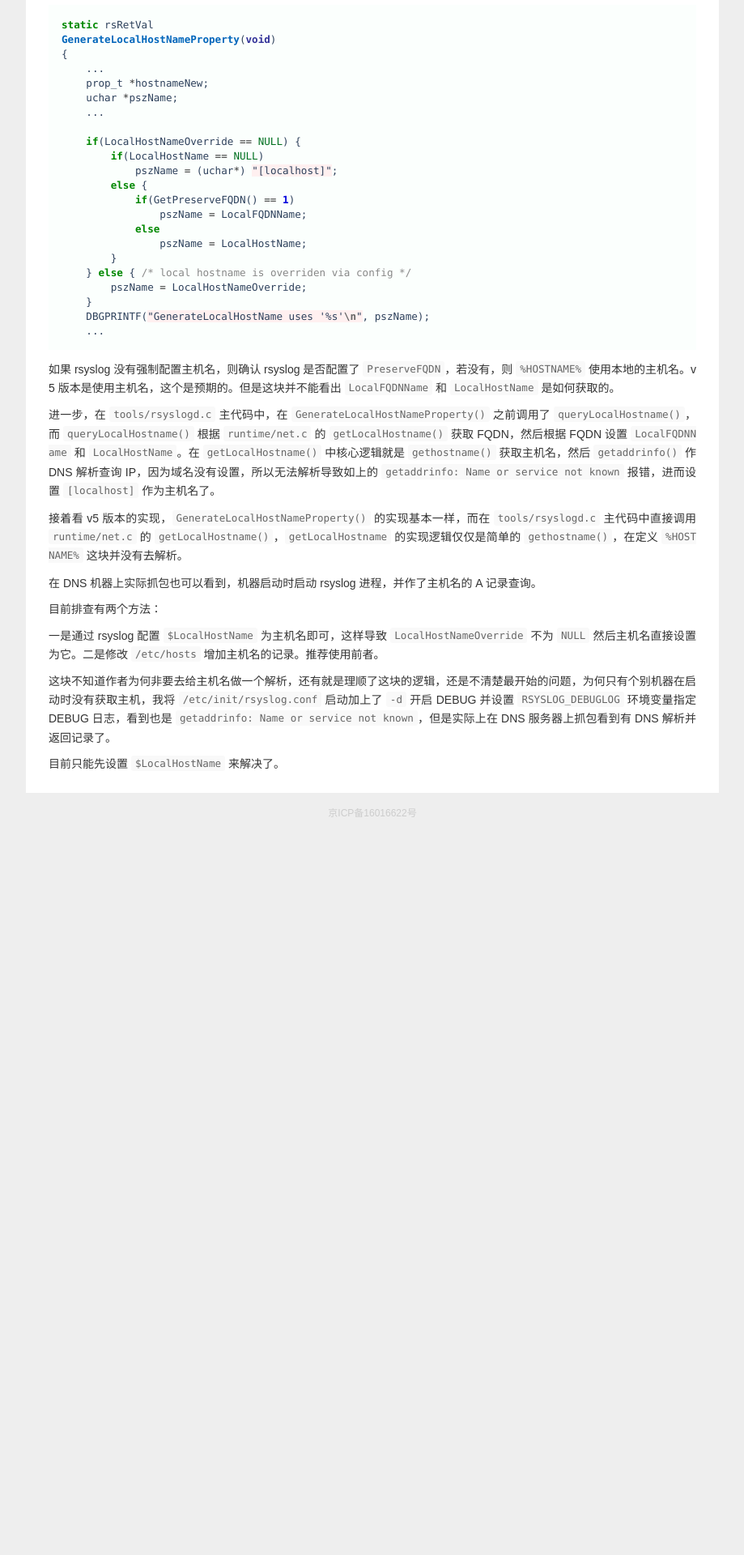
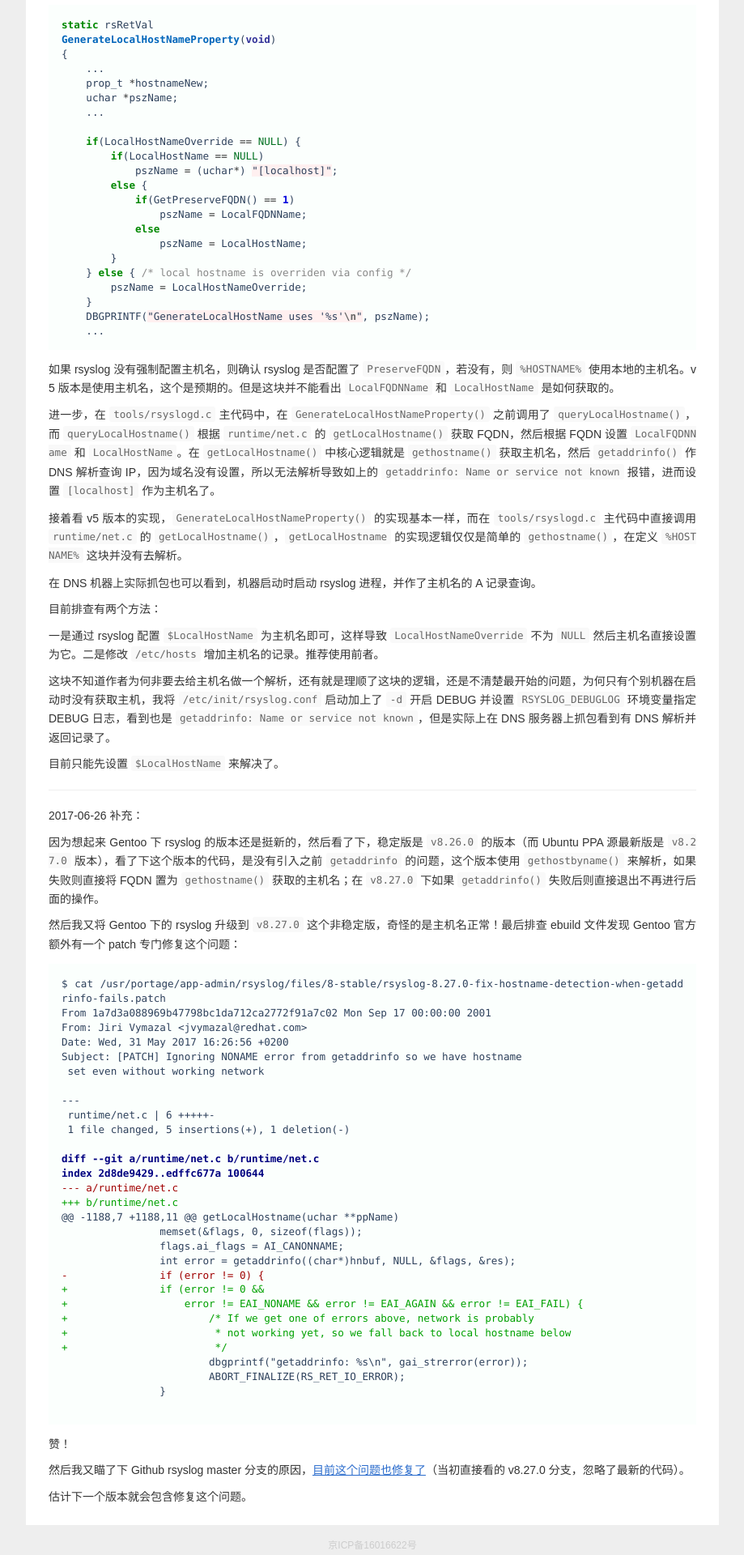
Before and after one commit to Harteyang/harte.top, a Jekyll site: the page built from _posts/2017-06-24-hostname-of-rsyslog-v8.markdown, in a window 1280 px wide. Shown: the part 1155-3075 px from the top of the page at 81% size, without its empty margins (180-1099 px from the left). Built offline with Jekyll 4.4.1, drawn with Linux system fonts in a browser that asks for light colours; nearby versions of some CDN libraries; Markdown is read by kramdown in place of the engine named in the settings; comment, search, counter and statistics services are not loaded; before the commit the page ends 2171 px from its top, so only the background shows below that.

Commit message:
更新：定位 rsyslog v8 的主机名是 [localhost] 问题

````diff
--- a/_posts/2017-06-24-hostname-of-rsyslog-v8.markdown
+++ b/_posts/2017-06-24-hostname-of-rsyslog-v8.markdown
@@ -100,3 +100,49 @@ GenerateLocalHostNameProperty(void)
 这块不知道作者为何非要去给主机名做一个解析，还有就是理顺了这块的逻辑，还是不清楚最开始的问题，为何只有个别机器在启动时没有获取主机，我将 `/etc/init/rsyslog.conf` 启动加上了 `-d` 开启 DEBUG 并设置 `RSYSLOG_DEBUGLOG` 环境变量指定 DEBUG 日志，看到也是 `getaddrinfo: Name or service not known`，但是实际上在 DNS 服务器上抓包看到有 DNS 解析并返回记录了。
 
 目前只能先设置 `$LocalHostName` 来解决了。
+
+---
+
+2017-06-26 补充：
+
+因为想起来 Gentoo 下 rsyslog 的版本还是挺新的，然后看了下，稳定版是 `v8.26.0` 的版本（而 Ubuntu PPA 源最新版是 `v8.27.0` 版本），看了下这个版本的代码，是没有引入之前 `getaddrinfo` 的问题，这个版本使用 `gethostbyname()` 来解析，如果失败则直接将 FQDN 置为 `gethostname()` 获取的主机名；在 `v8.27.0` 下如果 `getaddrinfo()` 失败后则直接退出不再进行后面的操作。
+
+然后我又将 Gentoo 下的 rsyslog 升级到 `v8.27.0` 这个非稳定版，奇怪的是主机名正常！最后排查 ebuild 文件发现 Gentoo 官方额外有一个 patch 专门修复这个问题：
+
+```diff
+$ cat /usr/portage/app-admin/rsyslog/files/8-stable/rsyslog-8.27.0-fix-hostname-detection-when-getaddrinfo-fails.patch
+From 1a7d3a088969b47798bc1da712ca2772f91a7c02 Mon Sep 17 00:00:00 2001
+From: Jiri Vymazal <jvymazal@redhat.com>
+Date: Wed, 31 May 2017 16:26:56 +0200
+Subject: [PATCH] Ignoring NONAME error from getaddrinfo so we have hostname
+ set even without working network
+
+---
+ runtime/net.c | 6 +++++-
+ 1 file changed, 5 insertions(+), 1 deletion(-)
+
+diff --git a/runtime/net.c b/runtime/net.c
+index 2d8de9429..edffc677a 100644
+--- a/runtime/net.c
++++ b/runtime/net.c
+@@ -1188,7 +1188,11 @@ getLocalHostname(uchar **ppName)
+                memset(&flags, 0, sizeof(flags));
+                flags.ai_flags = AI_CANONNAME;
+                int error = getaddrinfo((char*)hnbuf, NULL, &flags, &res);
+-               if (error != 0) {
++               if (error != 0 &&
++                   error != EAI_NONAME && error != EAI_AGAIN && error != EAI_FAIL) {
++                       /* If we get one of errors above, network is probably
++                        * not working yet, so we fall back to local hostname below
++                        */
+                        dbgprintf("getaddrinfo: %s\n", gai_strerror(error));
+                        ABORT_FINALIZE(RS_RET_IO_ERROR);
+                }
+
+```
+
+赞！
+
+然后我又瞄了下 Github rsyslog master 分支的原因，[目前这个问题也修复了](https://github.com/rsyslog/rsyslog/commit/1a7d3a088969b47798bc1da712ca2772f91a7c02)（当初直接看的 v8.27.0 分支，忽略了最新的代码）。
+
+估计下一个版本就会包含修复这个问题。
--- a/css/second.css
+++ b/css/second.css
@@ -221,8 +221,10 @@ code {
   color: silver;
 }
 
+.c::before { content: "c" !important; }
 .bash::before { content: "bash" !important; }
 .python::before { content: "python" !important; }
+.diff::before { content: "diff" !important; }
 
 
 /*****************************************************************************/
````
